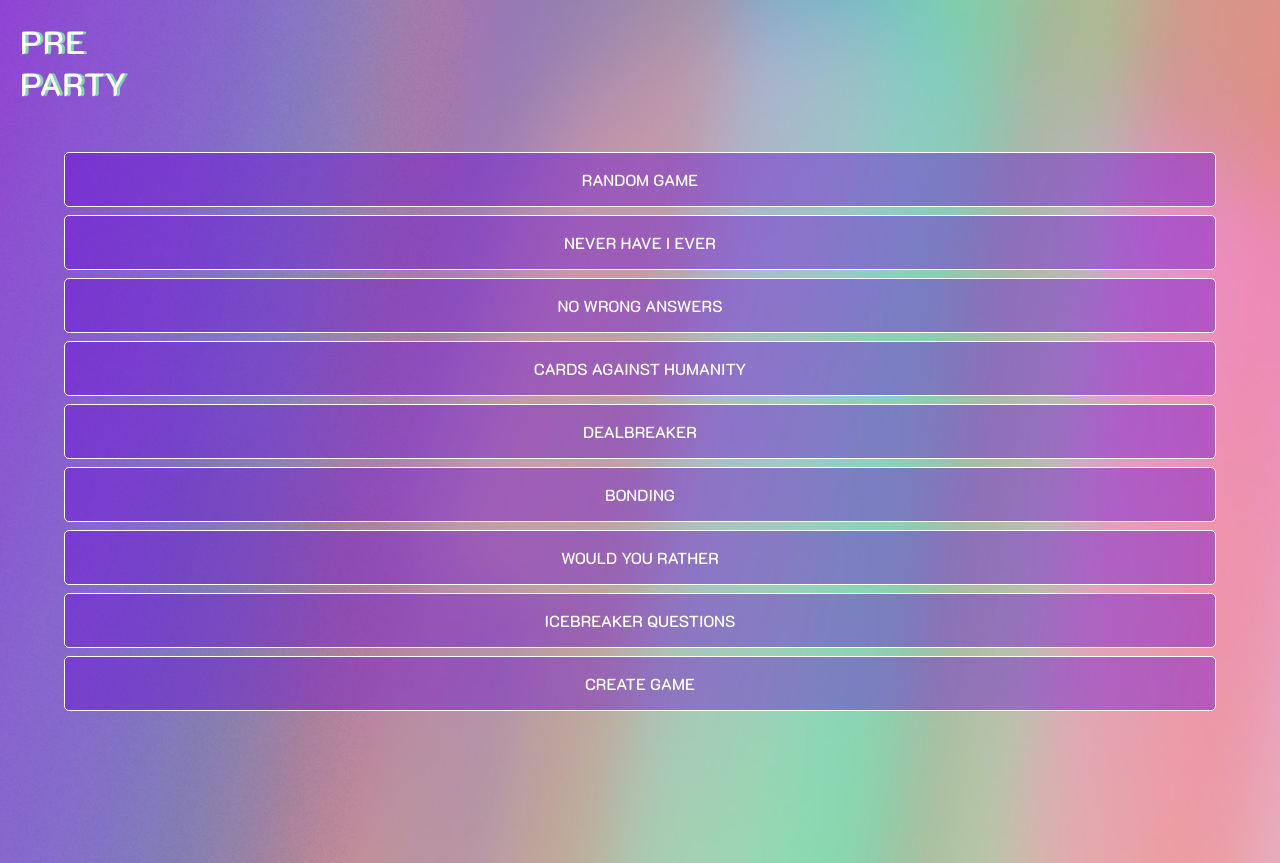
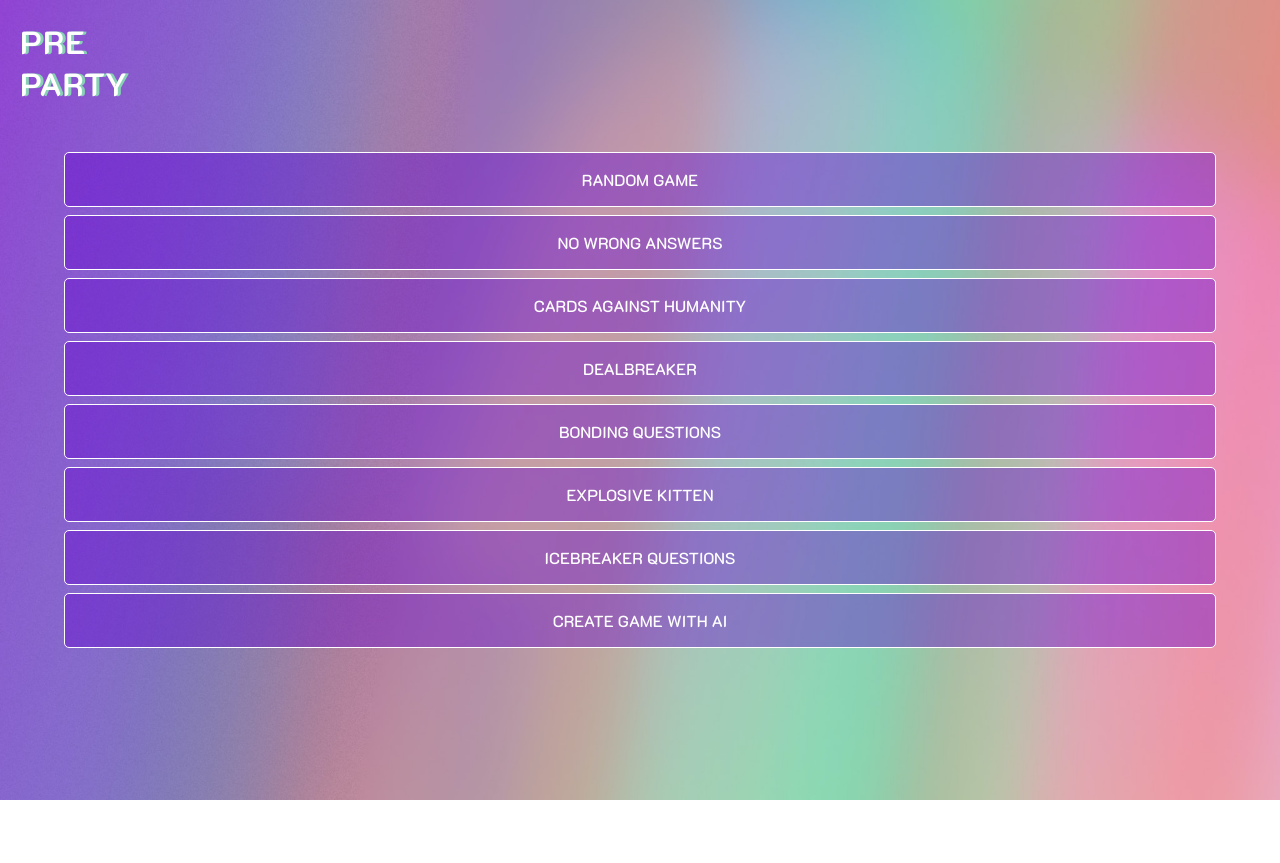
Before and after one commit to tessceciliaj/tess-talk, a Next.js app: page / in a window 1280 px wide. After the commit the page ends 800 px from the top, so only its background shows below. Built offline with nearby package versions, Linux system fonts and the light colour scheme.

Commit message:
changed layout font, fontweight

```diff
--- a/components/layout.jsx
+++ b/components/layout.jsx
@@ -1,5 +1,9 @@
 import { Fragment } from 'react';
 import background from '../public/maxim-berg-ENIaPZytqzE-unsplash.jpg';
+import { K2D } from 'next/font/google';
+
+const k2d = K2D({ subsets: ['latin'], weight: '500' });
+
 
 const Layout = ({ children }) => {
   return (
@@ -12,6 +16,7 @@
           backgroundAttachment: 'fixed',
           minHeight: '100vh',
         }}
+        className={k2d.className}
       >
         {children}
       </div>
--- a/gamesData.js
+++ b/gamesData.js
@@ -2,11 +2,6 @@
   {
     id: '1',
     name: 'random game',
-    link: '/dealbreaker',
-  },
-  {
-    id: '2',
-    name: 'never have i ever',
     link: '/dealbreaker',
   },
   {
@@ -52,7 +47,7 @@
   },
   {
     id: '6',
-    name: 'Bonding',
+    name: 'Bonding Questions',
     link: '/bonding',
     strangerCards: [
       'What quality do you value the most in a friend?',
@@ -117,7 +112,7 @@
   },
   {
     id: '7',
-    name: 'would you rather',
+    name: 'explosive kitten',
     link: '/dealbreaker',
   },
   {
@@ -127,8 +122,8 @@
   },
   {
     id: '9',
-    name: 'create game',
-    link: '/dealbreaker',
+    name: 'create game with ai',
+    link: '/',
   },
 ];
 
--- a/pages/_app.js
+++ b/pages/_app.js
@@ -2,15 +2,12 @@
 import '@/styles/globals.css';
 import Link from 'next/link';
 import styles from '../components/layout.module.css'
-import { K2D } from 'next/font/google';
-
-const k2d = K2D({ subsets: ['latin'], weight: '500' });
 
 export default function App({ Component, pageProps }) {
   return (
-    <Layout className={k2d.className}>
+    <Layout>
       <Link href="/">
-        <h1 className={`${styles.title} ${k2d.className}`}>
+        <h1 className={styles.title}>
           PRE<br />PARTY
         </h1>
       </Link>
--- a/pages/bonding/bonding.module.css
+++ b/pages/bonding/bonding.module.css
@@ -62,6 +62,7 @@
     border: 1px solid var(--light-color);
     border-radius: 5px;
     color: var(--light-color);
+    font-weight: 600;
     margin: 0.5rem auto;
     padding: 1rem;
     width: 90vw;
--- a/pages/dealbreaker/index.js
+++ b/pages/dealbreaker/index.js
@@ -24,12 +24,12 @@
       {cards.length > 0 && currentCardIndex < cards.length && (
         <motion.div
         drag
-        whileDrag={{ scale: 1.05}}
+        whileDrag={{ scale: 1.1}}
         dragConstraints={{
           top: 0,
           bottom: 0
         }}
-        dragElastic={0.8}
+        dragElastic={1.1}
         onDragEnd={(event, info) => {
           if(info.offset.y || info.offset.x > 200) {
             handleNextCard()
```
